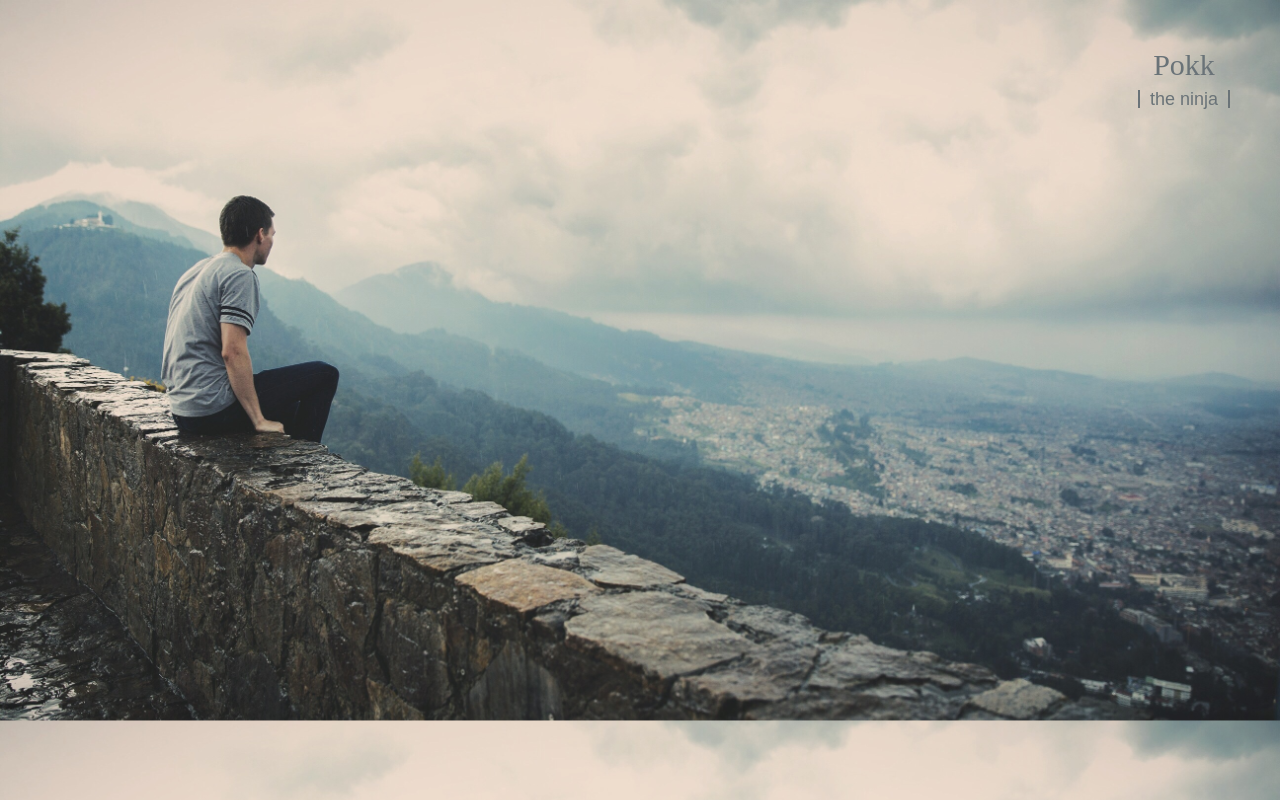
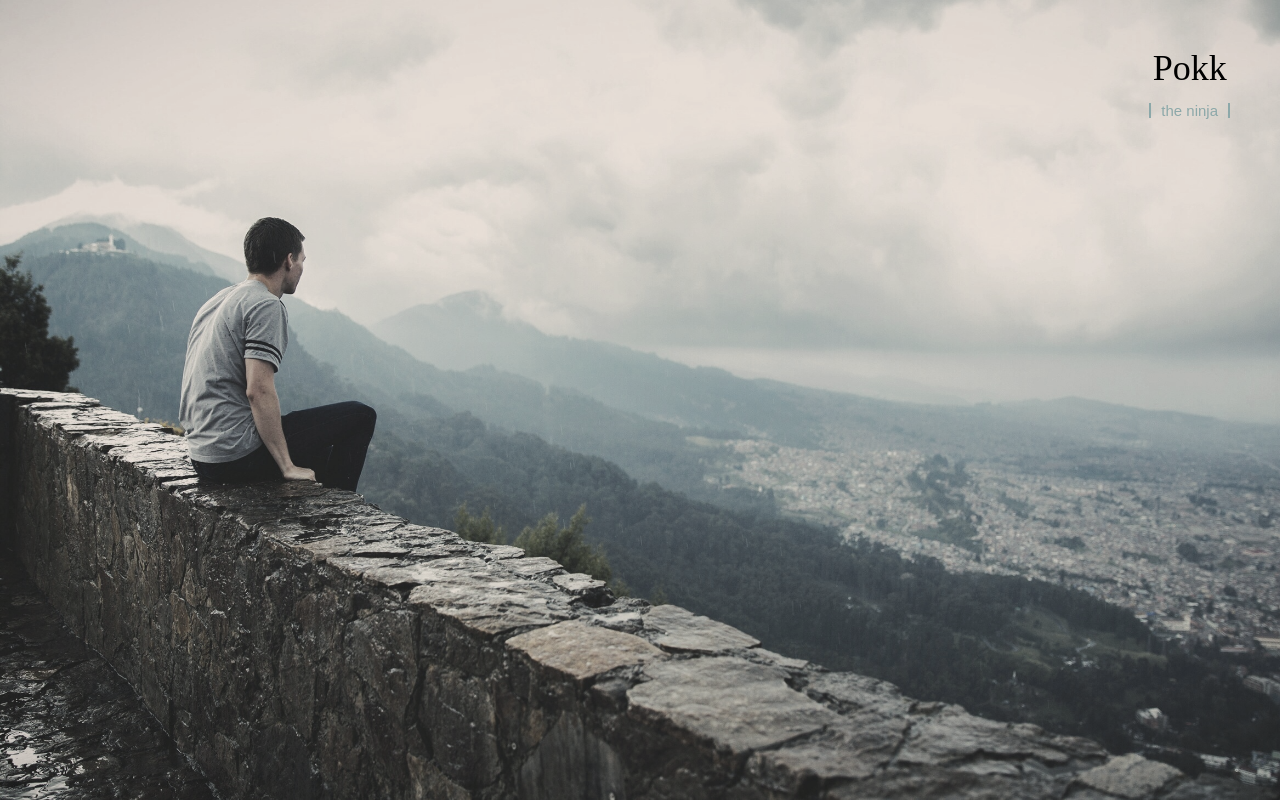
Before and after one commit to pokkninja/pokkninja.github.io, a plain HTML site: page index.html in a window 1280 px wide. Drawn offline with Linux system fonts and the light colour scheme; a web font is replaced by a local one.

Commit message:
Tweak background

```diff
--- a/index.html
+++ b/index.html
@@ -11,31 +11,31 @@
       blue: #8CA8A9
       black: #272725
       white: #EEDDCD
-
+      font-family: 'Muli', sans-serif;
+      font-family: 'Ovo', serif;
     */
 
-  font-family: 'Muli', sans-serif;
-    font-family: 'Ovo', serif;
-
-
-    html, body {
+    html, body, div {
       height: 100%;
       margin: 0;
     }
 
-    body {
+    div {
       background: url('background.jpg');
       background-size: cover;
       text-align: center;
       color: #6A7378;
+      -webkit-filter: grayscale(0.5);
+      filter: grayscale(0.5);
     }
 
     h1 {
         position: fixed;
         top: 50px;
         right: 50px;
-        font: 30px / 1  'Ovo', serif;
+        font: normal 36px / 1  'Ovo', serif;
         margin: 0;
+        text-align: center;
     }
 
     span {
@@ -44,16 +44,18 @@
 
     small {
       display: inline-block;
-      border: 1px solid #6A7378;
+      border: 1px solid #8CA8A9;
       border-width: 0 2px;
-      font-size: 0.6em;
+      font-size: .416666667em;
       padding: 0 10px;
       font-family: 'Muli', sans-serif;
+      color: #8CA8A9;
     }
 </style>
 
 </head>
 <body>
+    <div></div>
     <h1>
       <span>Pokk</span>
       <small>the ninja</small>
```
